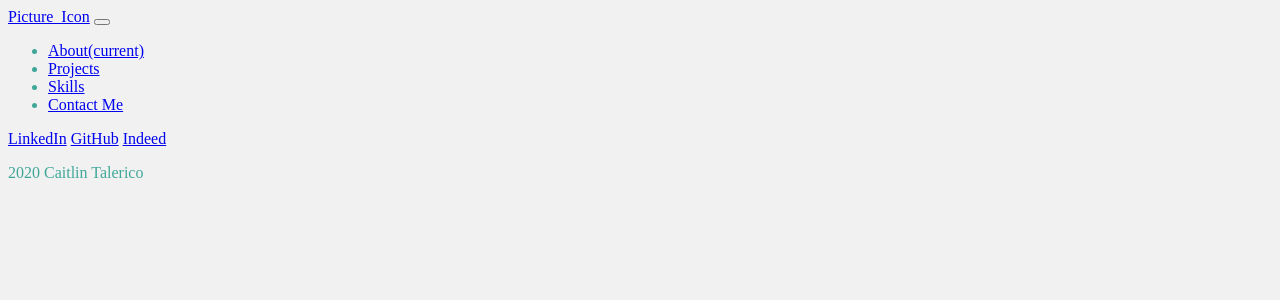
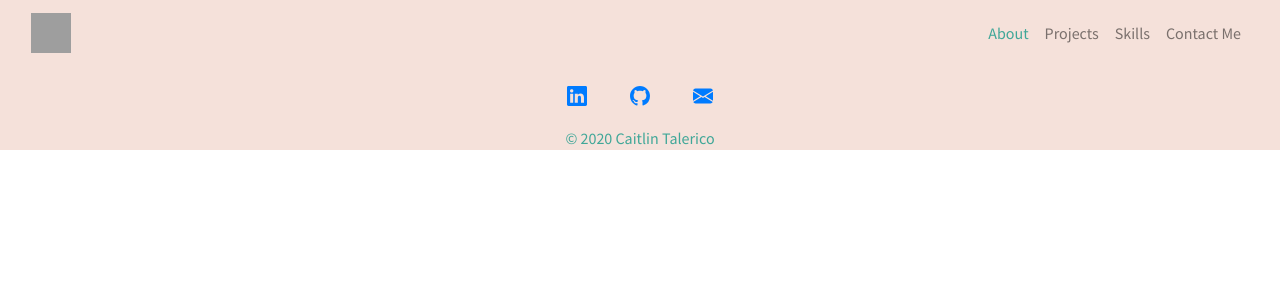
Before and after one commit to cait-tal/Professional_Website, a Flask app: template templates/main_base.html in a window 1280 px wide. Shown: the top 300 px of the page. Run offline with Flask 2, Linux system fonts and the light colour scheme; the template is opened without the code that fills it: most values are stand-ins (such as "Sample title", 1, 10 or a date in 2020); some libraries are stand-ins or nearby versions; grey boxes are pictures that could not be loaded.

Commit message:
Add footer and header section. Customize 404 Page Not Found page.

```diff
--- a/main.py
+++ b/main.py
@@ -1,7 +1,9 @@
 from flask import Flask, render_template, redirect, url_for
+from flask_bootstrap import Bootstrap
 from datetime import datetime
 
 app = Flask(__name__)
+Bootstrap(app)
 
 CURRENT_YEAR = datetime.now().year
 @app.route("/")
@@ -14,7 +16,7 @@ def home_page():
 
 @app.errorhandler(404)
 def page_not_found(e):
-    return render_template('404.html'), 404
+    return render_template('404.html', year=CURRENT_YEAR), 404
 
 if __name__ == "__main__":
     app.run(debug=True)
--- a/static/css/styles.css
+++ b/static/css/styles.css
@@ -1,10 +1,37 @@
 body {
-    background-color: #F1F1F1;
+    /* font-family: 'Courgette', cursive;
+    font-family: 'Roboto', sans-serif; */
+    font-family: 'Source Sans Pro', sans-serif;
+
+}
+h1, h2, h3, h4 {
+    font-family: "Roboto", sans-serif;
+}
+/* Error 404 Page */
+.error .header {
+    font-size: 2rem;
+}
+.error .img {
+    font-size: 3rem;
+}
+.nav-item {
+    text-align: right;
+}
+.navbar-light .navbar-brand, .navbar-light .navbar-nav .active>.nav-link, .navbar-light .navbar-nav .nav-link:hover {
     color: #40A798;
 }
-.error {
-    font-size: 3rem;
+.navbar-img {
+    width: 40px;
+    height: 40px;
 }
-.top-container {
-    background-color: #F1F1F1;
+/* Pink Sections */
+.soft-color {
+    background-color: #F5E1DA;
+    color: #40A798;
 }
+/* Footer Section */
+.footer-icon {
+	margin: 20px 20px;
+	width: 20px;
+	height: 20px;
+}
--- a/templates/main_base.html
+++ b/templates/main_base.html
@@ -1,18 +1,32 @@
-{% extends "bootstrap/base.html" %}
-{% block title %}Welcome{% endblock %}
-{% block styles %}
-{{super()}}
-<link rel="stylesheet" type="text/css" href="{{url_for('static', filename = 'css/styles.css')}}">
-{% endblock %}
+<!doctype html>
+<html lang="en">
+  <head>
+    <!-- Required meta tags -->
+    <meta charset="utf-8">
+    <meta name="viewport" content="width=device-width, initial-scale=1, shrink-to-fit=no">
 
-{% block navbar %}
-<nav class="navbar navbar-expand-lg navbar-light bg-light">
-  <a class="navbar-brand" href="{{url_for('home_page')}}">Picture_Icon</a>
+    <!-----Fonts------------>
+      <link rel="preconnect" href="https://fonts.googleapis.com">
+<link rel="preconnect" href="https://fonts.gstatic.com" crossorigin>
+<link href="https://fonts.googleapis.com/css2?family=Courgette&family=Roboto:wght@300&family=Source+Sans+Pro&display=swap" rel="stylesheet">
+
+    <!-- Bootstrap CSS -->
+    <link rel="stylesheet" href="https://stackpath.bootstrapcdn.com/bootstrap/4.2.1/css/bootstrap.min.css" integrity="sha384-GJzZqFGwb1QTTN6wy59ffF1BuGJpLSa9DkKMp0DgiMDm4iYMj70gZWKYbI706tWS" crossorigin="anonymous">
+    <link rel="stylesheet" type="text/css" href="{{url_for('static', filename = 'css/styles.css')}}">
+    {% block title %}
+     {% endblock %}
+
+  </head>
+  <body>
+  <section class="soft-color">
+      <div class="container-fluid">
+    <nav class="navbar navbar-expand-md navbar-light">
+  <a class="navbar-brand" href="{{url_for('home_page')}}"><img src="{{url_for('static', filename='images/logo_img.png')}}" alt="logo-img" class="navbar-img"></a>
   <button class="navbar-toggler" type="button" data-toggle="collapse" data-target="#navbarNav" aria-controls="navbarNav" aria-expanded="false" aria-label="Toggle navigation">
     <span class="navbar-toggler-icon"></span>
   </button>
-  <div class="collapse navbar-collapse" id="navbarNav">
-    <ul class="navbar-nav mr-auto">
+  <div class="collapse navbar-collapse ml-auto" id="navbarNav">
+    <ul class="navbar-nav ml-auto">
       <li class="nav-item active">
         <a class="nav-link" href="#">About<span class="sr-only">(current)</span></a>
       </li>
@@ -23,21 +37,44 @@
         <a class="nav-link" href="#">Skills</a>
       </li>
       <li class="nav-item">
-        <a class="nav-link disabled" href="#">Contact Me</a>
+        <a class="nav-link" href="#">Contact Me</a>
       </li>
     </ul>
   </div>
 </nav>
+      </div>
+  </section>
+{% block content %}
+
 {% endblock %}
-{% block content %}
-{% block footer %}
-<div class="container-fluid">
-    <div class="footer">
-        <a href="#">LinkedIn</a>
-        <a href="#">GitHub</a>
-        <a href="#">Indeed</a>
-        <p>{{year}} Caitlin Talerico</p>
-    </div>
-</div>
-{% endblock %}
-{% endblock %}
+  <footer id="footer" class="soft-color">
+   <div class="container-fluid text-center">
+       <a href="#">
+    <svg class="footer-icon" xmlns="http://www.w3.org/2000/svg" width="16" height="16" fill="currentColor" viewBox="0 0 16 16">
+  <path d="M0 1.146C0 .513.526 0 1.175 0h13.65C15.474 0 16 .513 16 1.146v13.708c0 .633-.526 1.146-1.175 1.146H1.175C.526 16 0 15.487 0 14.854V1.146zm4.943 12.248V6.169H2.542v7.225h2.401zm-1.2-8.212c.837 0 1.358-.554 1.358-1.248-.015-.709-.52-1.248-1.342-1.248-.822 0-1.359.54-1.359 1.248 0 .694.521 1.248 1.327 1.248h.016zm4.908 8.212V9.359c0-.216.016-.432.08-.586.173-.431.568-.878 1.232-.878.869 0 1.216.662 1.216 1.634v3.865h2.401V9.25c0-2.22-1.184-3.252-2.764-3.252-1.274 0-1.845.7-2.165 1.193v.025h-.016a5.54 5.54 0 0 1 .016-.025V6.169h-2.4c.03.678 0 7.225 0 7.225h2.4z"/>
+</svg>
+       </a>
+       <a href="#">
+    <svg class="footer-icon" xmlns="http://www.w3.org/2000/svg" width="16" height="16" fill="currentColor" viewBox="0 0 16 16">
+  <path d="M8 0C3.58 0 0 3.58 0 8c0 3.54 2.29 6.53 5.47 7.59.4.07.55-.17.55-.38 0-.19-.01-.82-.01-1.49-2.01.37-2.53-.49-2.69-.94-.09-.23-.48-.94-.82-1.13-.28-.15-.68-.52-.01-.53.63-.01 1.08.58 1.23.82.72 1.21 1.87.87 2.33.66.07-.52.28-.87.51-1.07-1.78-.2-3.64-.89-3.64-3.95 0-.87.31-1.59.82-2.15-.08-.2-.36-1.02.08-2.12 0 0 .67-.21 2.2.82.64-.18 1.32-.27 2-.27.68 0 1.36.09 2 .27 1.53-1.04 2.2-.82 2.2-.82.44 1.1.16 1.92.08 2.12.51.56.82 1.27.82 2.15 0 3.07-1.87 3.75-3.65 3.95.29.25.54.73.54 1.48 0 1.07-.01 1.93-.01 2.2 0 .21.15.46.55.38A8.012 8.012 0 0 0 16 8c0-4.42-3.58-8-8-8z"/>
+</svg>
+       </a>
+       <a href="#">
+    <svg class="footer-icon" fill="currentColor" height="16" viewbox="0 0 16 16" width="16" xmlns="http://www.w3.org/2000/svg">
+     <path d="M.05 3.555A2 2 0 0 1 2 2h12a2 2 0 0 1 1.95 1.555L8 8.414.05 3.555zM0 4.697v7.104l5.803-3.558L0 4.697zM6.761 8.83l-6.57 4.027A2 2 0 0 0 2 14h12a2 2 0 0 0 1.808-1.144l-6.57-4.027L8 9.586l-1.239-.757zm3.436-.586L16 11.801V4.697l-5.803 3.546z">
+     </path>
+    </svg>
+       </a>
+    <p>
+     © {{year}} Caitlin Talerico
+    </p>
+   </div>
+  </footer>
+
+    <!-- Optional JavaScript -->
+    <!-- jQuery first, then Popper.js, then Bootstrap JS -->
+    <script src="https://code.jquery.com/jquery-3.3.1.slim.min.js" integrity="sha384-q8i/X+965DzO0rT7abK41JStQIAqVgRVzpbzo5smXKp4YfRvH+8abtTE1Pi6jizo" crossorigin="anonymous"></script>
+    <script src="https://cdnjs.cloudflare.com/ajax/libs/popper.js/1.14.6/umd/popper.min.js" integrity="sha384-wHAiFfRlMFy6i5SRaxvfOCifBUQy1xHdJ/yoi7FRNXMRBu5WHdZYu1hA6ZOblgut" crossorigin="anonymous"></script>
+    <script src="https://stackpath.bootstrapcdn.com/bootstrap/4.2.1/js/bootstrap.min.js" integrity="sha384-B0UglyR+jN6CkvvICOB2joaf5I4l3gm9GU6Hc1og6Ls7i6U/mkkaduKaBhlAXv9k" crossorigin="anonymous"></script>
+  </body>
+</html>
```
Also changed, not shown: templates/404.html (+7 -7 lines).
